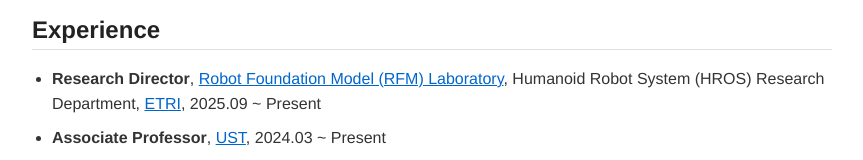
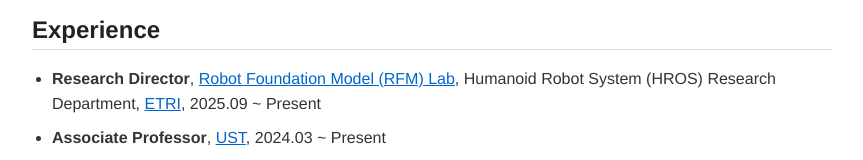
Before and after one commit to byungokhan/byungokhan.github.io, a plain HTML site: page index.html in a window 1280 px wide. Shown: the part 568-728 px from the top of the page, without its empty margins (208-1071 px from the left). Drawn offline with Linux system fonts and the light colour scheme.

Commit message:
Update index.html

```diff
--- a/index.html
+++ b/index.html
@@ -85,7 +85,7 @@
     <section>
         <h2>Experience</h2>
         <ul>
-            <li><strong>Research Director</strong>, <a href="https://etri-rfm-lab.github.io/etri-rfm-lab/index.html" target="_blank">Robot Foundation Model (RFM) Laboratory</a>, Humanoid Robot System (HROS) Research Department, <a href="https://etri.re.kr/eng/main/main.etri" target="_blank">ETRI</a>, 2025.09 ~ Present</li>
+            <li><strong>Research Director</strong>, <a href="https://etri-rfm-lab.github.io/etri-rfm-lab/index.html" target="_blank">Robot Foundation Model (RFM) Lab</a>, Humanoid Robot System (HROS) Research Department, <a href="https://etri.re.kr/eng/main/main.etri" target="_blank">ETRI</a>, 2025.09 ~ Present</li>
             <li><strong>Associate Professor</strong>, <a href="https://ust.ac.kr/eng/" target="_blank">UST</a>, 2024.03 ~ Present</li>
             <li><strong>Senior Researcher</strong>, <a href="https://etri.re.kr/eng/main/main.etri" target="_blank">ETRI</a>, 2016.10 ~ Present</li>
         </ul>
```
